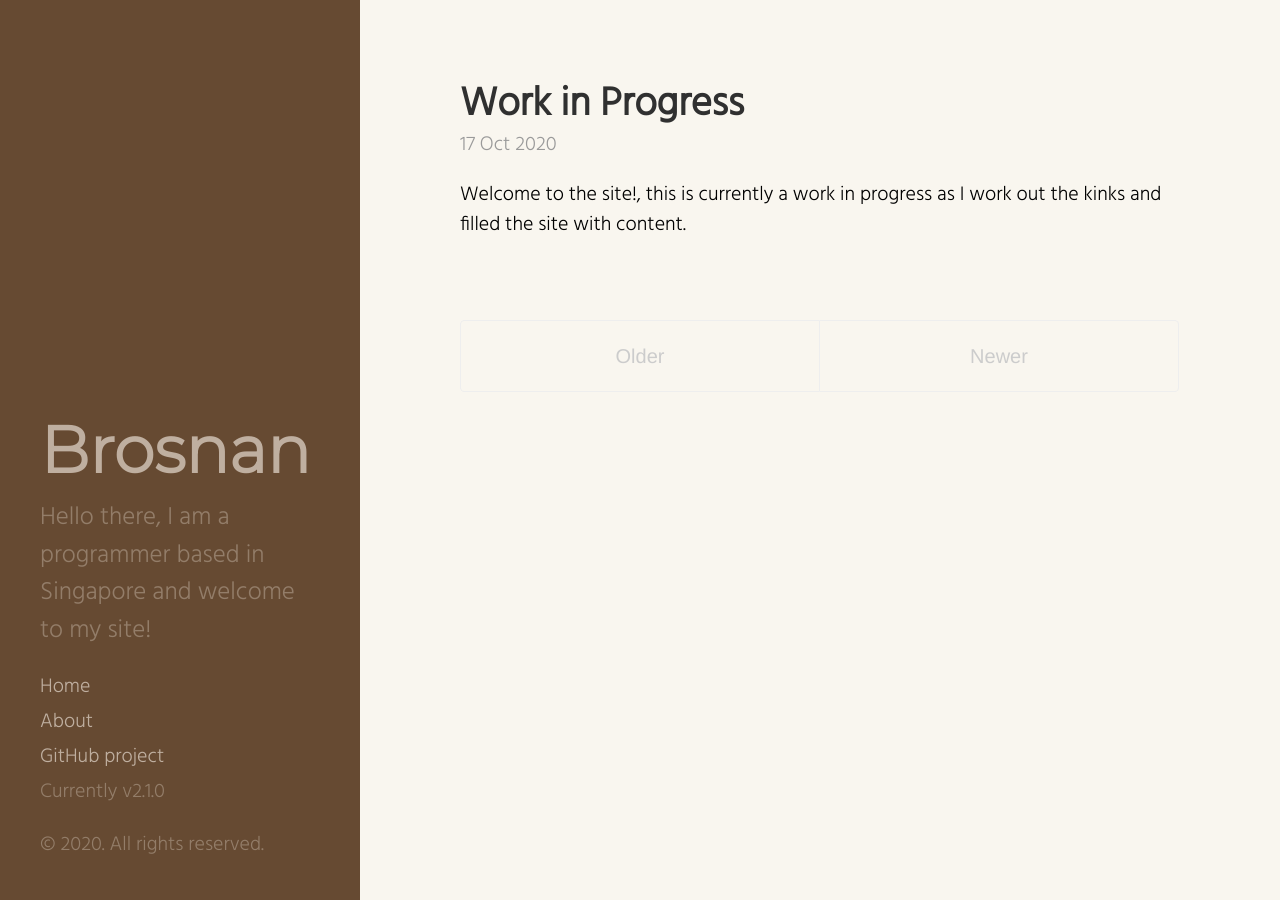
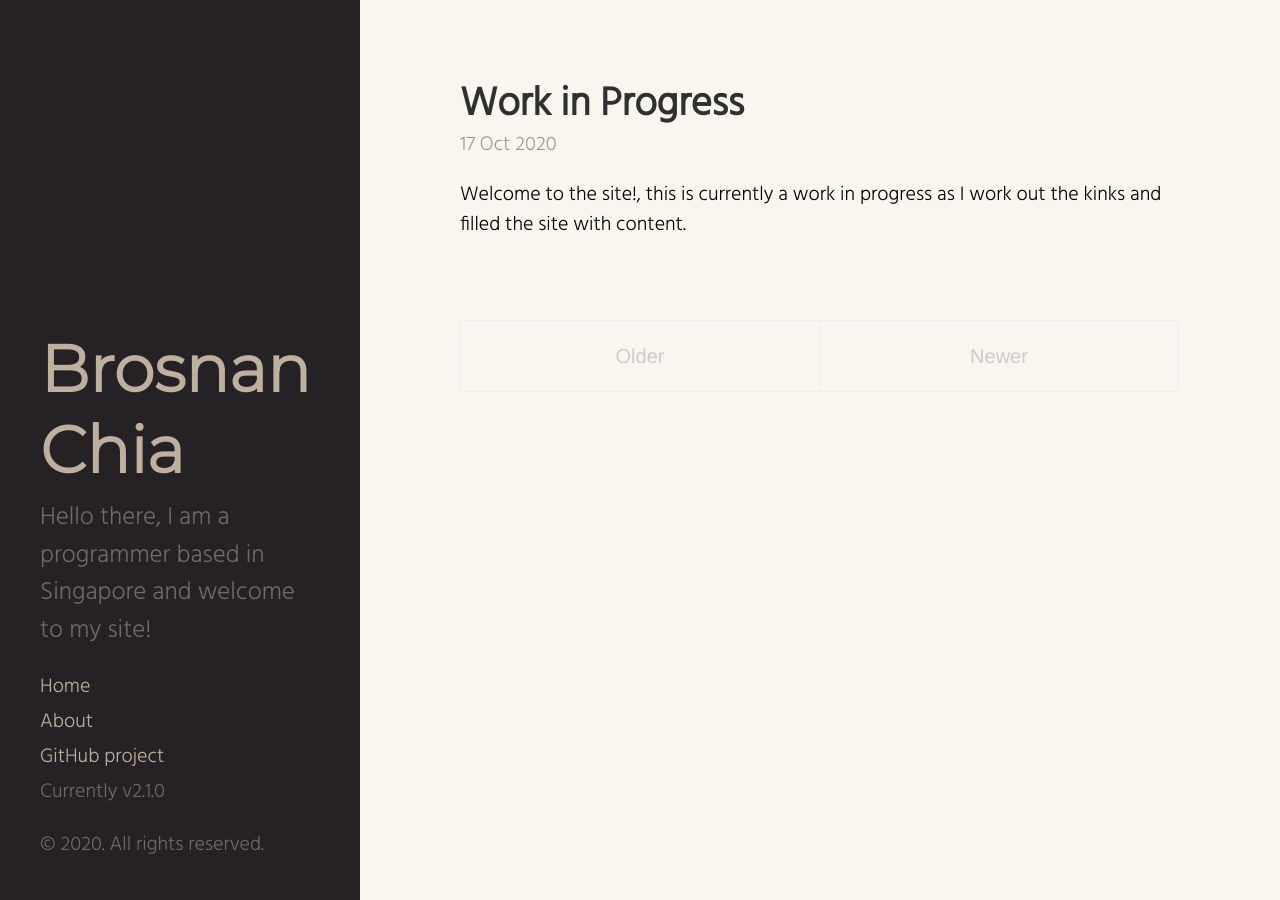
Before and after one commit to broscew/broscew.github.io, a Jekyll site: the page built from index.html, in a window 1280 px wide. Built offline with Jekyll 4.4.1, drawn with Linux system fonts in a browser that asks for light colours; the list of posts is cut into pages by our own code.

Commit message:
minor changes

```diff
--- a/_config.yml
+++ b/_config.yml
@@ -6,14 +6,14 @@ highlighter: rouge
 permalink:        pretty
 
 # Setup
-title:            Brosnan
+title:            Brosnan Chia
 tagline:          'WIP'
 description:      'Hello there, I am a programmer based in Singapore and welcome to my site!'
 url:              https://broscew.github.io/
 baseurl:          https://broscew.github.io/
 
 author:
-  name:           'Brosnan'
+  name:           'Brosnan Chia'
   url:            https://www.linkedin.com/in/brosnanchia/
 
 paginate:         5
--- a/public/css/hyde.css
+++ b/public/css/hyde.css
@@ -56,10 +56,10 @@ html {
  */
 
 .sidebar {
-  text-align: center;
+  text-align: left;
   padding: 2rem 1rem;
   color: rgba(191,175,160,.5);
-  background-color: #664a32;
+  background-color: #262125;
 }
 @media (min-width: 48em) {
   .sidebar {
```
